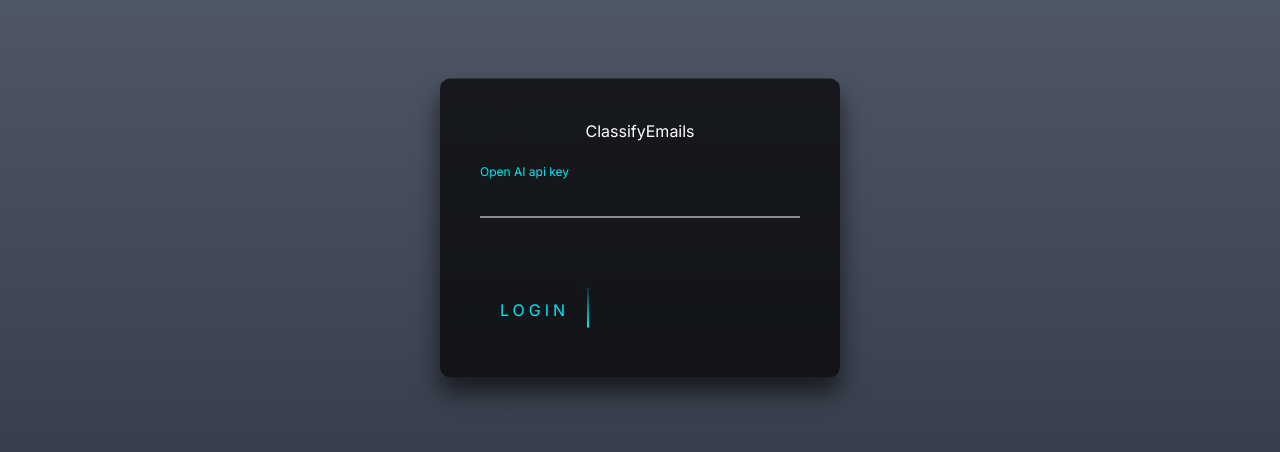
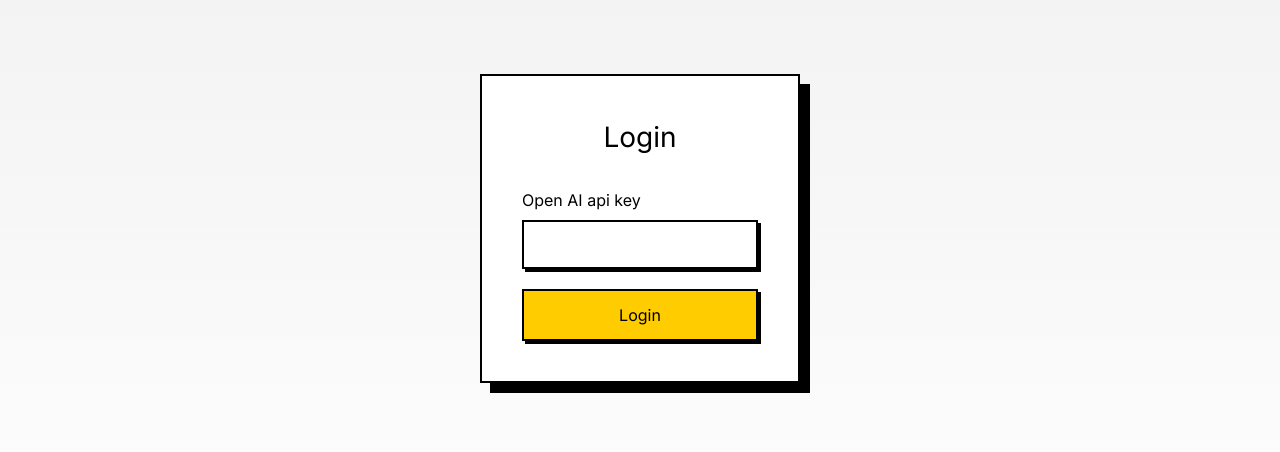
Before and after one commit to Rajshah1302/classifymail, a Next.js app: page /login in a window 1280 px wide. Shown: the part 172-624 px from the top of the page. Built offline with nearby package versions, Linux system fonts and the light colour scheme; no server answers.

Commit message:
Implemented Login Page UI

```diff
--- a/src/app/login/page.js
+++ b/src/app/login/page.js
@@ -1,18 +1,26 @@
 "use client";
 import React, { useState, useEffect } from "react";
-import { signIn } from "next-auth/react";
+import { useSession, signIn } from "next-auth/react";
 import "./styles.css";
+import { redirect } from "next/navigation";
+
 const NextLoginPage = () => {
   const [error, setError] = useState("");
   const [apiKey, setApiKey] = useState("");
   const [apiKeyInput, setApiKeyInput] = useState(""); // State to hold input value
+
+  const { data: session } = useSession();
 
   useEffect(() => {
     const storedApiKey = localStorage.getItem("openai_api_key");
     if (storedApiKey) {
       setApiKey(storedApiKey);
     }
-  }, []);
+    // Redirect the user if session exists
+    if (session) {
+      redirect("/temp");
+    }
+  }, [session]);
 
   const handleApiKeyChange = (event) => {
     setApiKeyInput(event.target.value);
@@ -29,29 +37,31 @@
     }
   };
 
+  const login = () => {
+    if (apiKey) saveApiKey();
+    signIn("google");
+  };
+
   return (
-
-    <div class="flex justify-center items-center min-h-screen bg-grey">
-      <div class="login-box">
-        <h2>ClassifyEmails</h2>
-        <form>
-          <div class="user-box">
-            <input type="text" name="" required="" />
-            <label>Open AI api key</label>
+    <div className="flex justify-center items-center min-h-screen bg-grey">
+      <div class="login-container">
+        <h1>Login</h1>
+        <div id="loginForm">
+          <div class="input-group">
+            <label for="username">Open AI api key</label>
+            <input
+              type="text"
+              id="username"
+              name="username"
+              value={apiKeyInput}
+              onChange={handleApiKeyChange}
+            />
           </div>
 
-          <a
-            onClick={() => {
-              signIn("google");
-            }}
-          >
-            <span></span>
-            <span></span>
-            <span></span>
-            <span></span>
+          <button onClick={login}>
             Login
-          </a>
-        </form>
+          </button>
+        </div>
       </div>
     </div>
   );
--- a/src/app/login/styles.css
+++ b/src/app/login/styles.css
@@ -1,167 +1,64 @@
-html {
-    height: 100%;
-  }
-  body {
-    margin:0;
-    padding:0;
-    font-family: sans-serif;
-    background: linear-gradient(#57606f, #2f3542);
+body {
+    font-family: "Comic Sans MS", sans-serif;
+    background-color: #f0f0f0;
+    display: flex;
+    justify-content: center;
+    align-items: center;
+    height: 100vh;
+    margin: 0;
+
   }
 
-  .login-box {
-    position: absolute;
-    top: 50%;
-    left: 50%;
-    width: 400px;
+  .login-container {
+    background: white;
+    border: 2px solid #000;
     padding: 40px;
-    transform: translate(-50%, -50%);
-    background: rgba(0,0,0,.7);
-    box-sizing: border-box;
-    box-shadow: 0 15px 25px rgba(0,0,0,.6);
-    border-radius: 10px;
-  }
-
-  .login-box h2 {
-    margin: 0 0 30px;
-    padding: 0;
-    color: #fff;
+    width: 320px;
+    box-shadow: 10px 10px 0 #000;
     text-align: center;
   }
 
-  .login-box .user-box {
-    position: relative;
+  h1 {
+    font-size: 28px;
+    margin-bottom: 30px;
   }
 
-  .login-box .user-box input {
-    width: 100%;
-    padding: 10px 0;
-    font-size: 16px;
-    color: #fff;
-    margin-bottom: 30px;
-    border: none;
-    border-bottom: 1px solid #fff;
-    outline: none;
-    background: transparent;
-  }
-  .login-box .user-box label {
-    position: absolute;
-    top:0;
-    left: 0;
-    padding: 10px 0;
-    font-size: 16px;
-    color: #fff;
-    pointer-events: none;
-    transition: .5s;
+  .input-group {
+    margin-bottom: 20px;
+    text-align: left;
   }
 
-  .login-box .user-box input:focus ~ label,
-  .login-box .user-box input:valid ~ label {
-    top: -20px;
-    left: 0;
-    color: #03e9f4;
-    font-size: 12px;
+  label {
+    display: block;
+    margin-bottom: 8px;
+    font-size: 16px;
   }
 
-  .login-box form a {
-    position: relative;
-    display: inline-block;
-    padding: 10px 20px;
-    color: #03e9f4;
-    font-size: 16px;
-    text-decoration: none;
-    text-transform: uppercase;
-    overflow: hidden;
-    transition: .5s;
-    margin-top: 40px;
-    letter-spacing: 4px
+  input {
+    width: 100%;
+    padding: 12px;
+    border: 2px solid #000;
+    box-shadow: 3px 3px 0 #000;
+    font-size: 14px;
   }
 
-  .login-box a:hover {
-    background: #03e9f4;
-    color: #fff;
-    border-radius: 5px;
-    box-shadow: 0 0 5px #03e9f4,
-                0 0 25px #03e9f4,
-                0 0 50px #03e9f4,
-                0 0 100px #03e9f4;
+  button {
+    background-color: #ffcc00;
+    border: 2px solid #000;
+    padding: 12px;
+    width: 100%;
+    cursor: pointer;
+    box-shadow: 3px 3px 0 #000;
+    font-size: 16px;
   }
 
-  .login-box a span {
-    position: absolute;
-    display: block;
+  button:hover {
+    background-color: #ffeb3b;
   }
 
-  .login-box a span:nth-child(1) {
-    top: 0;
-    left: -100%;
-    width: 100%;
-    height: 2px;
-    background: linear-gradient(90deg, transparent, #03e9f4);
-    animation: btn-anim1 1s linear infinite;
-  }
-
-  @keyframes btn-anim1 {
-    0% {
-      left: -100%;
-    }
-    50%,100% {
-      left: 100%;
+  @media (max-width: 600px) {
+    .login-container {
+      width: 90%;
+      padding: 30px;
     }
   }
-
-  .login-box a span:nth-child(2) {
-    top: -100%;
-    right: 0;
-    width: 2px;
-    height: 100%;
-    background: linear-gradient(180deg, transparent, #03e9f4);
-    animation: btn-anim2 1s linear infinite;
-    animation-delay: .25s
-  }
-
-  @keyframes btn-anim2 {
-    0% {
-      top: -100%;
-    }
-    50%,100% {
-      top: 100%;
-    }
-  }
-
-  .login-box a span:nth-child(3) {
-    bottom: 0;
-    right: -100%;
-    width: 100%;
-    height: 2px;
-    background: linear-gradient(270deg, transparent, #03e9f4);
-    animation: btn-anim3 1s linear infinite;
-    animation-delay: .5s
-  }
-
-  @keyframes btn-anim3 {
-    0% {
-      right: -100%;
-    }
-    50%,100% {
-      right: 100%;
-    }
-  }
-
-  .login-box a span:nth-child(4) {
-    bottom: -100%;
-    left: 0;
-    width: 2px;
-    height: 100%;
-    background: linear-gradient(360deg, transparent, #03e9f4);
-    animation: btn-anim4 1s linear infinite;
-    animation-delay: .75s
-  }
-
-  @keyframes btn-anim4 {
-    0% {
-      bottom: -100%;
-    }
-    50%,100% {
-      bottom: 100%;
-    }
-  }
```
